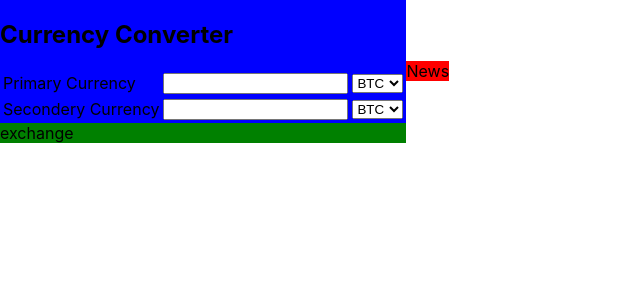
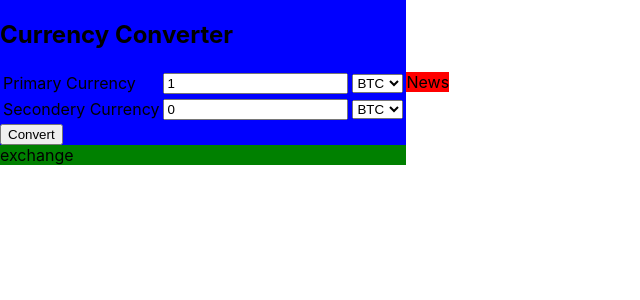
Before and after one commit to BlakeSartin/Crypto-Dashboard, a React (Create React App) app in the folder crypto-dash/: page / in a window 1280 px wide. Shown: the top 300 px of the page, without its empty margins (0-640 px from the left). Built offline with nearby package versions, Linux system fonts and the light colour scheme.

Commit message:
add axios call to convert currency when button is pressed

```diff
--- a/crypto-dash/src/components/CurrencyConverter.js
+++ b/crypto-dash/src/components/CurrencyConverter.js
@@ -1,11 +1,36 @@
-import { useState } from 'react'
+import { useState } from "react";
 import ExchangeRate from "./ExchangeRate";
+import axios from "axios";
 
 const CurrencyConverter = () => {
   const currencies = ["BTC", "ETH", "USD", "XRP", "LTC", "ADA"];
-  const [selectedPrimaryCurrency, setSelectedPrimaryCurrency] = useState("BTC")
-  const [selectedSeconderyCurrency, setSelectedSeconderyCurrency] = useState("BTC")
+  const [selectedPrimaryCurrency, setSelectedPrimaryCurrency] = useState("BTC");
+  const [selectedSeconderyCurrency, setSelectedSeconderyCurrency] =
+    useState("BTC");
+  const [ammount, setAmmount] = useState(1);
+  const [exchangeAmmount, setExchangeAmmount] = useState(0)
+  const [result, setResult] = useState(0)
 
+  const convert = () => {
+    const options = {
+      method: 'GET',
+      url: 'https://alpha-vantage.p.rapidapi.com/query',
+      params: {from_currency: selectedPrimaryCurrency, function: 'CURRENCY_EXCHANGE_RATE', to_currency: selectedSeconderyCurrency},
+      headers: {
+        'X-RapidAPI-Host': 'alpha-vantage.p.rapidapi.com',
+        'X-RapidAPI-Key': 'e6476deb2dmshb2f511ebd65470fp10d0d2jsn7afb221ccb03'
+      }
+    };
+
+    axios.request(options).then(function (response) {
+      console.log(response.data['Realtime Currency Exchange Rate']['5. Exchange Rate']);
+      setExchangeAmmount(response.data['Realtime Currency Exchange Rate']['5. Exchange Rate'])
+      setResult(response.data['Realtime Currency Exchange Rate']['5. Exchange Rate'] * ammount)
+    }).catch(function (error) {
+      console.error(error);
+    });
+  };
+  console.log(exchangeAmmount)
 
   return (
     <div className="currency-converter">
@@ -16,7 +41,12 @@ const CurrencyConverter = () => {
             <tr>
               <td>Primary Currency</td>
               <td>
-                <input type="number" name="currency-ammount-1" value={""} />
+                <input
+                  type="number"
+                  name="currency-ammount-1"
+                  value={ammount}
+                  onChange={(e) => setAmmount(e.target.value)}
+                />
               </td>
               <td>
                 <select
@@ -34,7 +64,7 @@ const CurrencyConverter = () => {
             <tr>
               <td>Secondery Currency</td>
               <td>
-                <input type="number" name="currency-ammount-2" value={""} />
+                <input type="number" name="currency-ammount-2" value={result} />
               </td>
               <td>
                 <select
@@ -43,7 +73,7 @@ const CurrencyConverter = () => {
                   className="currency-options"
                   onChange={(e) => setSelectedSeconderyCurrency(e.target.value)}
                 >
-                   {currencies.map((currency, _index) => (
+                  {currencies.map((currency, _index) => (
                     <option key={_index}>{currency}</option>
                   ))}
                 </select>
@@ -51,6 +81,9 @@ const CurrencyConverter = () => {
             </tr>
           </tbody>
         </table>
+        <button id="convert-button" onClick={convert}>
+          Convert
+        </button>
       </div>
 
       <ExchangeRate />
```
